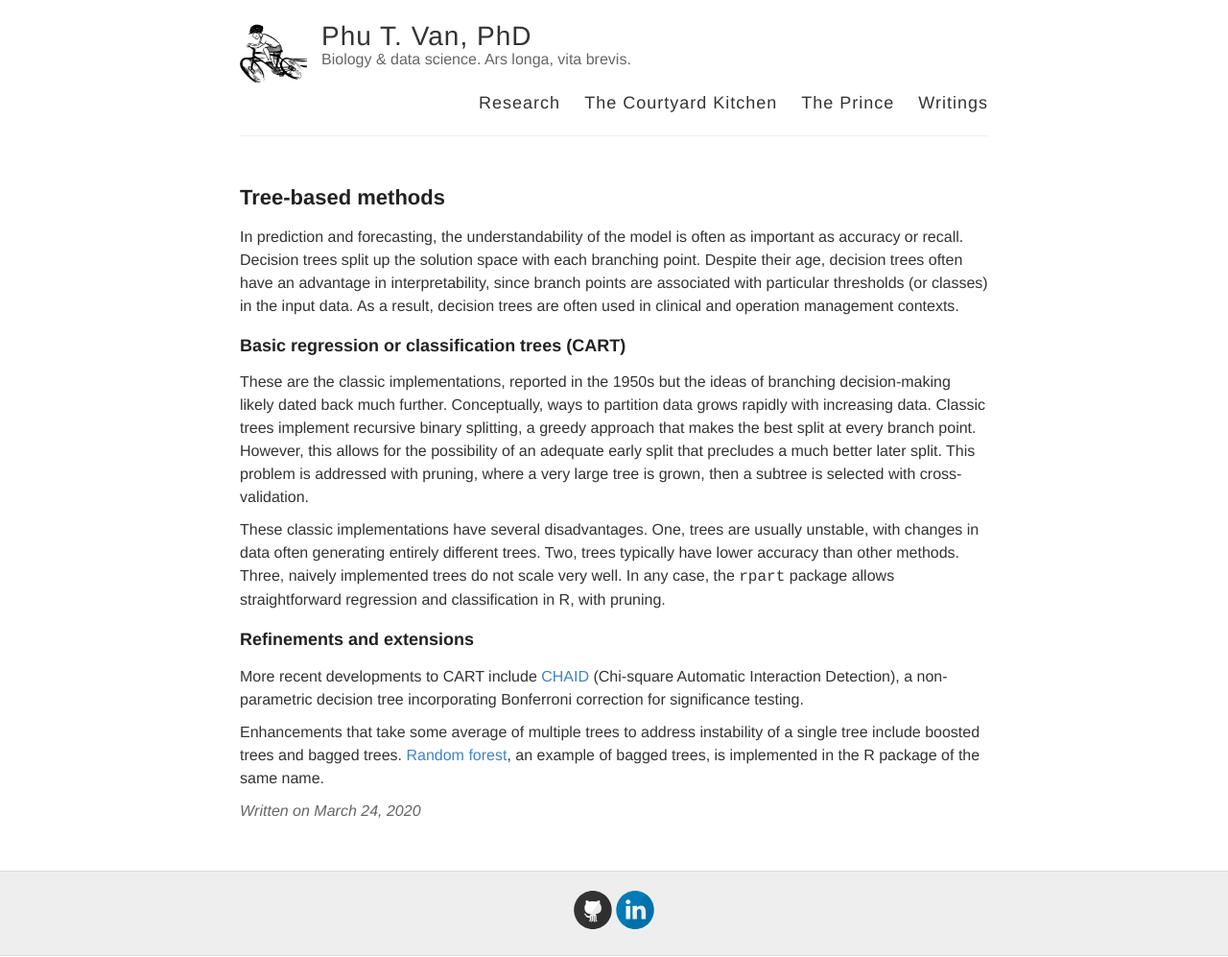
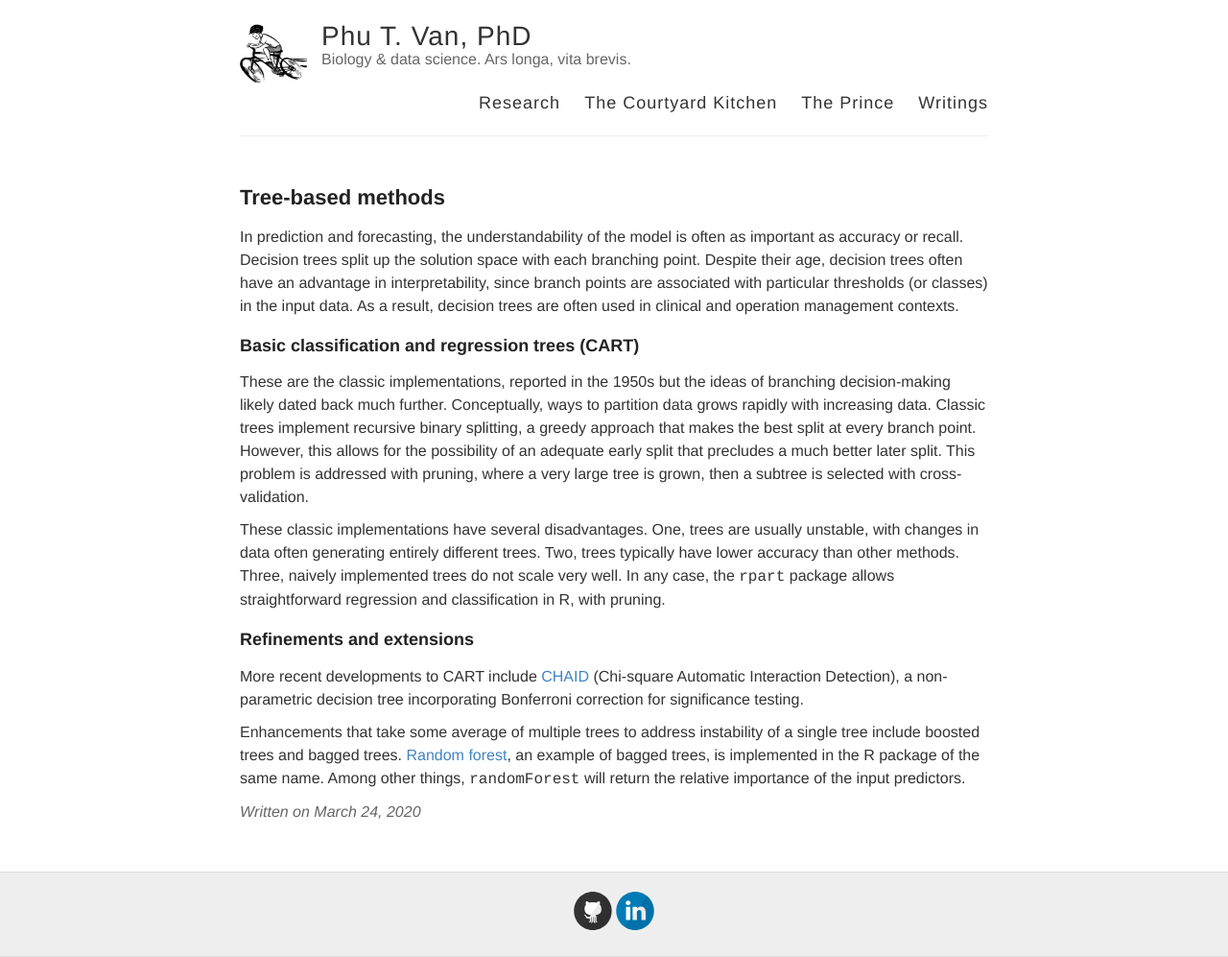
Before and after one commit to ptvan/ptvan.github.io, a Jekyll site: the page built from _posts/2020-03-24-tree-based-methods.md, in a window 1280 px wide. Shown: the whole page at 96% size. Built offline with Jekyll 4.4.1, drawn with Linux system fonts in a browser that asks for light colours.

Commit message:
minor update

```diff
--- a/_posts/2020-03-24-tree-based-methods.md
+++ b/_posts/2020-03-24-tree-based-methods.md
@@ -5,7 +5,7 @@
 
 In prediction and forecasting, the understandability of the model is often as important as accuracy or recall. Decision trees split up the solution space with each branching point. Despite their age, decision trees often have an advantage in interpretability, since branch points are associated with particular thresholds (or classes) in the input data. As a result, decision trees are often used in clinical and operation management contexts.
 
-### Basic regression or classification trees (CART)
+### Basic classification and regression trees (CART)
 
 These are the classic implementations, reported in the 1950s but the ideas of branching decision-making likely dated back much further. Conceptually, ways to partition data grows rapidly with increasing data. Classic trees implement recursive binary splitting, a greedy approach that makes the best split at every branch point. However, this allows for the possibility of an adequate early split that precludes a much better later split. This problem is addressed with pruning, where a very large tree is grown, then a subtree is selected with cross-validation.
 
@@ -15,4 +15,4 @@
 
 More recent developments to CART include [CHAID](https://en.wikipedia.org/wiki/Chi-square_automatic_interaction_detection) (Chi-square Automatic Interaction Detection), a non-parametric decision tree incorporating Bonferroni correction for significance testing.
 
-Enhancements that take some average of multiple trees to address instability of a single tree include boosted trees and bagged trees. [Random forest](https://en.wikipedia.org/wiki/Random_forest), an example of bagged trees, is implemented in the R package of the same name.
+Enhancements that take some average of multiple trees to address instability of a single tree include boosted trees and bagged trees. [Random forest](https://en.wikipedia.org/wiki/Random_forest), an example of bagged trees, is implemented in the R package of the same name. Among other things, `randomForest` will return the relative importance of the input predictors.
```
